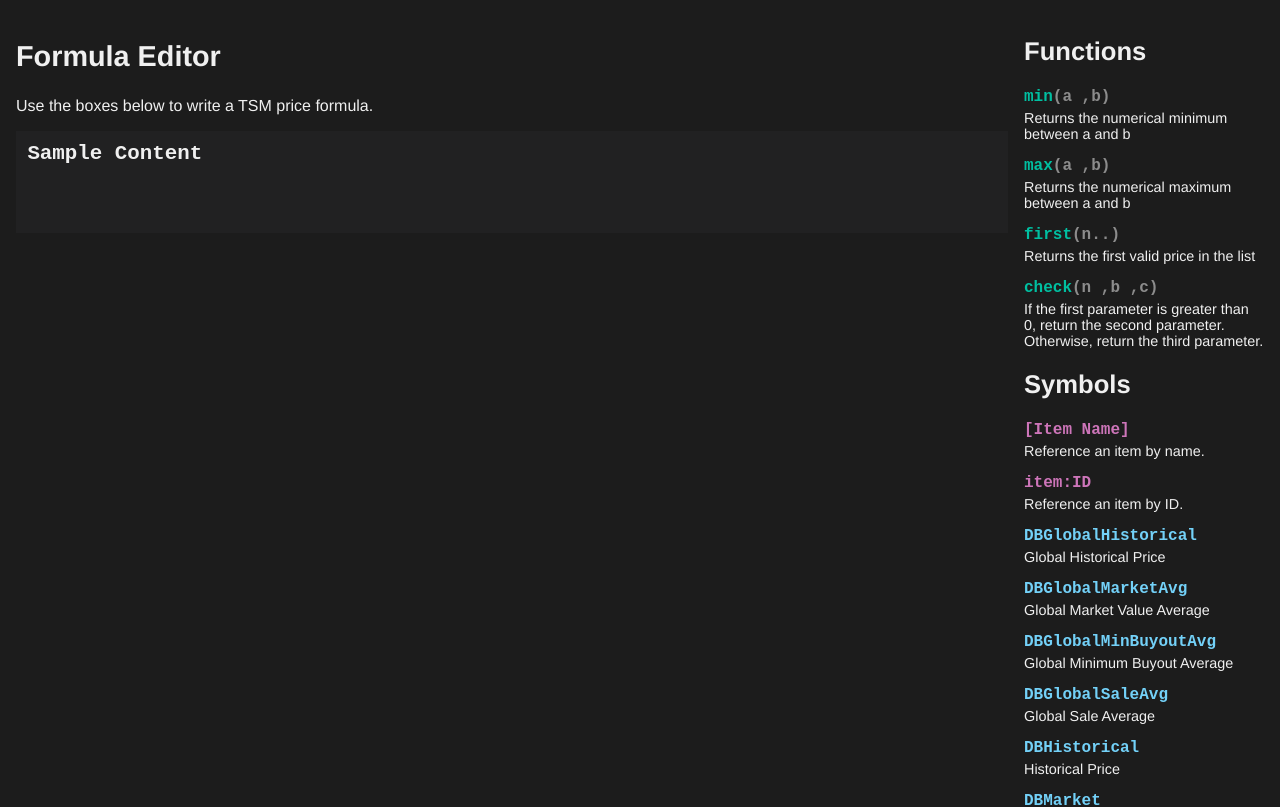
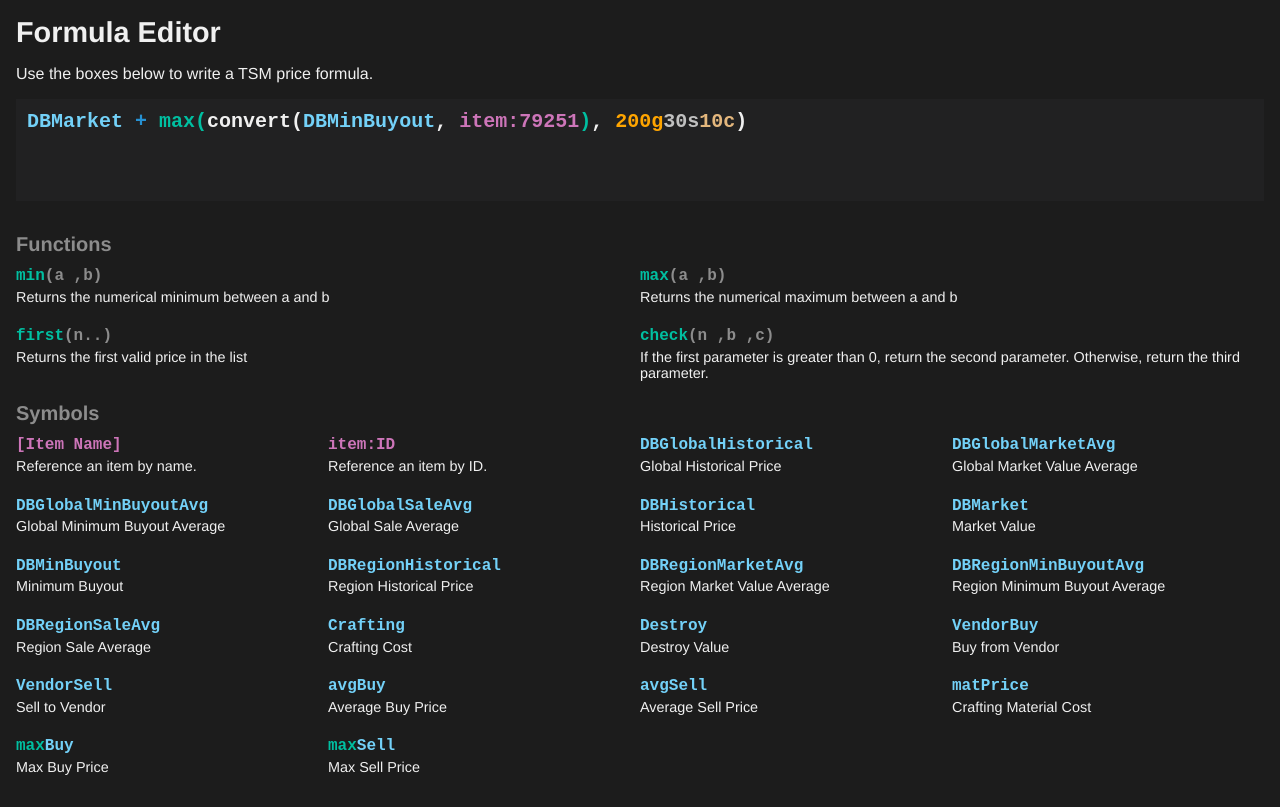
Before and after one commit to mike-douglas/tsm-editor, a Vue app: page / in a window 1280 px wide. Shown: the top 807 px of the page. Built offline with nearby package versions, Linux system fonts and the light colour scheme.

Commit message:
Lots of styling and design. Looks nice so far

```diff
--- a/src/App.vue
+++ b/src/App.vue
@@ -1,5 +1,5 @@
 <template>
-  <div id="app" :style="styles" class="flex-panel-row">
+  <div id="app" :style="styles">
     <section id="editor" class="panel">
       <h1>Formula Editor</h1>
       <p>
@@ -41,10 +41,16 @@
 #app {
   margin: 0;
   padding: 0;
+  width: 100%;
   font-family: var(--page-font);
   -webkit-font-smoothing: antialiased;
   -moz-osx-font-smoothing: grayscale;
   color: var(--text-normal);
+}
+
+h1, h2, h3 {
+  margin: 0 0 var(--padding-normal) 0;
+  padding: 0;
 }
 
 h1 {
@@ -55,6 +61,11 @@
   font-size: var(--size-medium);
 }
 
+h3 {
+  font-size: var(--size-normal);
+  color: var(--text-faded);
+}
+
 .panel {
   padding: var(--padding);
 }
@@ -63,12 +74,8 @@
   color: rgb(115, 209, 248);
 }
 
-.function {
+.function, .parens {
   color: rgb(0, 191, 161);
-}
-
-.parens {
-  color: orange;
 }
 
 .maths {
@@ -93,18 +100,7 @@
 </style>
 
 <style scoped>
-#editor {
-  flex-grow: 1;
-}
-
 #reference {
-  flex-grow: 0;
-  flex-shrink: 0;
-  flex-basis: 15em;
-}
-
-.flex-panel-row {
-  display: flex;
-  flex-direction: row;
+  margin-top: var(--padding-large);
 }
 </style>
--- a/src/components/CommandReference.vue
+++ b/src/components/CommandReference.vue
@@ -1,22 +1,26 @@
 <template>
   <div class="reference">
-    <section>
-      <h2>Functions</h2>
-      <FunctionReference
+    <section class="functions">
+      <h3>Functions</h3>
+      <section class="sub-panel">
+        <FunctionReference class="function-row"
           v-for="(func, index) in functions"
           v-bind:key="'function' + index"
           v-bind:item="func" />
       </section>
-    <section>
-      <h2>Symbols</h2>
-      <SymbolReference
+    </section>
+    <section class="symbols">
+      <h3>Symbols</h3>
+      <section class="sub-panel">
+        <SymbolReference class="symbol-row"
           v-for="(symbol, index) in specialFeatures"
           v-bind:key="'feat' + index"
           v-bind:item="symbol" />
-      <SymbolReference
+        <SymbolReference class="symbol-row"
           v-for="(symbol, index) in symbols"
           v-bind:key="'symbol' + index"
           v-bind:item="symbol" />
+      </section>
     </section>
   </div>
 </template>
@@ -44,4 +48,29 @@
 </script>
 
 <style scoped>
+.functions {
+  flex-grow: 1;
+  flex-basis: 30%;
+}
+
+.symbols {
+  flex-grow: 1;
+  flex-basis: 70%;
+}
+
+.sub-panel {
+  flex-direction: row;
+  flex-wrap: wrap;
+  display: flex;
+}
+
+.function-row {
+  flex-basis: 50%;
+}
+
+.symbol-row {
+  flex-basis: 25%;
+  flex-grow: 0;
+  flex-shrink: 0;
+}
 </style>
--- a/src/components/Editor.vue
+++ b/src/components/Editor.vue
@@ -15,7 +15,7 @@
   },
   data() {
     return {
-      content: 'Sample Content',
+      content: 'DBMarket + max(convert(DBMinBuyout, item:79251), 200g30s10c)',
     };
   },
 };
--- a/src/components/FunctionReference.vue
+++ b/src/components/FunctionReference.vue
@@ -44,6 +44,6 @@
 
 .definition {
   font-size: var(--size-small);
-  margin: var(--padding-small) 0 var(--padding-large) 0;
+  margin: var(--padding-small) 0 var(--padding-extralarge) 0;
 }
 </style>
--- a/src/components/SymbolReference.vue
+++ b/src/components/SymbolReference.vue
@@ -35,6 +35,6 @@
 
 .definition {
   font-size: var(--size-small);
-  margin: var(--padding-small) 0 var(--padding-large) 0;
+  margin: var(--padding-small) 0 var(--padding-extralarge) 0;
 }
 </style>
--- a/src/lib/definitions.js
+++ b/src/lib/definitions.js
@@ -54,7 +54,7 @@
       .replace(')', '\\)')
       .replace('[', '\\[')
       .replace(']', '\\]'),
-    'i',
+    'ig',
   );
 
   return {
--- a/src/lib/styles.js
+++ b/src/lib/styles.js
@@ -4,7 +4,7 @@
 };
 
 const sizes = {
-  '--size-normal': '1.3em',
+  '--size-normal': '1.25em',
   '--size-large': '1.8em',
   '--size-medium': '1.6em',
   '--size-small': '0.9em',
@@ -13,6 +13,7 @@
 
   '--padding': '0.5em',
   '--padding-large': '1.0em',
+  '--padding-extralarge': '1.5em',
   '--padding-normal': '0.5em',
   '--padding-small': '0.25em',
 };
--- a/src/lib/stylizer.js
+++ b/src/lib/stylizer.js
@@ -17,7 +17,7 @@
   });
 
   ['(', ')'].forEach((v) => {
-    replacedString = replacedString.replace(v, span(['parents'], v));
+    replacedString = replacedString.replace(v, span(['parens'], v));
   });
 
   symbols.forEach((symbol) => {
```
Lines whose indentation alone changed are shown as unchanged.
